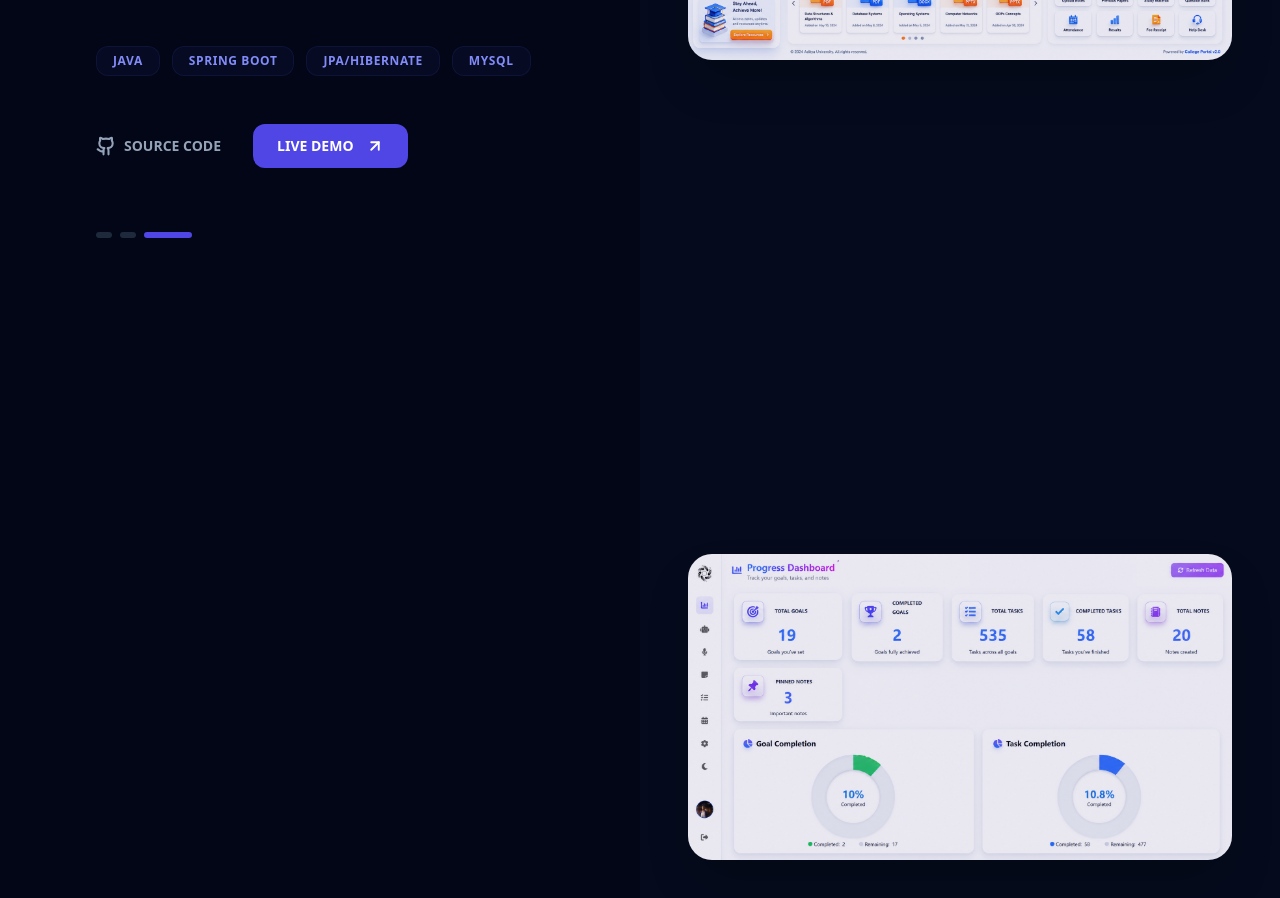
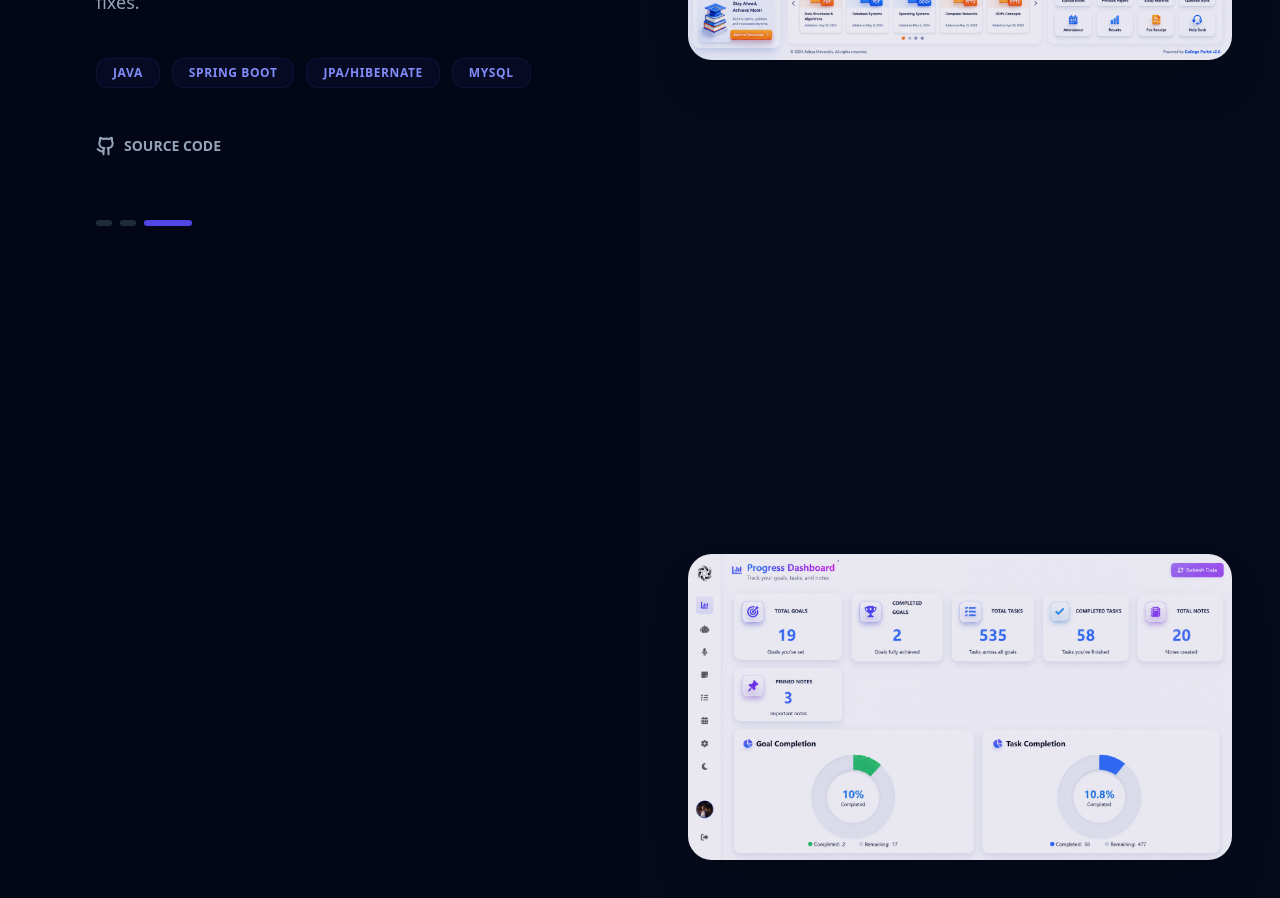
Before and after one commit to ganesh714/venkat-dev-portfolio, a React (Vite) app: page / in a window 1280 px wide. Shown: the part 3840-4738 px from the top of the page. Built offline with nearby package versions, Linux system fonts and the light colour scheme.

Commit message:
Update project links and conditional button rendering

```diff
--- a/src/components/Projects.jsx
+++ b/src/components/Projects.jsx
@@ -11,8 +11,8 @@ const projects = [
     description: 'Centralized academic portal for managing coursework, timetables, and announcements with role-based access. Refactored the backend into modular, SOLID-compliant services and developed core frontend modules using React.js. (Dec 2025 – Present)',
     techStack: ['React.js', 'Node.js', 'Express.js', 'MongoDB'],
     image: intranetImg,
-    github: '#',
-    demo: '#'
+    github: null,
+    demo: null
   },
   {
     id: 2,
@@ -20,8 +20,8 @@ const projects = [
     description: 'Full-stack student productivity tool with chatbot, notes, tasks, and attendance modules. Developed in a team during a 2-month internship.',
     techStack: ['FastAPI', 'MongoDB', 'HTML/CSS', 'JavaScript'],
     image: classmateImg,
-    github: '#',
-    demo: '#'
+    github: 'https://github.com/ganesh714/classmate',
+    demo: 'http://classmate.loopminds.in/'
   },
   {
     id: 3,
@@ -29,8 +29,8 @@ const projects = [
     description: 'Implemented advanced JPA relationships using join entity and composite keys. Enhanced API efficiency with JPQL aggregation queries and serialization fixes.',
     techStack: ['Java', 'Spring Boot', 'JPA/Hibernate', 'MySQL'],
     image: movieImg,
-    github: '#',
-    demo: '#'
+    github: 'https://github.com/ganesh714/jpa-manytomany-user-movies',
+    demo: null
   }
 ];
 
@@ -119,8 +119,11 @@ const Projects = () => {
                 </div>
 
                 <div className="flex items-center gap-8">
+                  {projects[activeIndex].github && (
                     <a
                       href={projects[activeIndex].github}
+                      target="_blank"
+                      rel="noopener noreferrer"
                       className="flex items-center gap-2 text-sm font-bold text-slate-500 dark:text-slate-400 hover:text-indigo-600 dark:hover:text-indigo-400 transition-colors"
                     >
                       <svg xmlns="http://www.w3.org/2000/svg" width="20" height="20" viewBox="0 0 24 24" fill="none" stroke="currentColor" strokeWidth="2.5" strokeLinecap="round" strokeLinejoin="round">
@@ -129,9 +132,13 @@ const Projects = () => {
                       </svg>
                       <span>SOURCE CODE</span>
                     </a>
+                  )}
 
+                  {projects[activeIndex].demo && (
                     <a
                       href={projects[activeIndex].demo}
+                      target="_blank"
+                      rel="noopener noreferrer"
                       className="flex items-center gap-3 px-6 py-3 bg-indigo-600 text-white text-sm font-bold rounded-xl hover:bg-indigo-700 transition-all shadow-lg shadow-indigo-200 dark:shadow-none"
                     >
                       <span>LIVE DEMO</span>
@@ -140,6 +147,7 @@ const Projects = () => {
                         <polyline points="7 7 17 7 17 17"></polyline>
                       </svg>
                     </a>
+                  )}
                 </div>
               </motion.div>
             </AnimatePresence>
```
Lines whose indentation alone changed are shown as unchanged.
